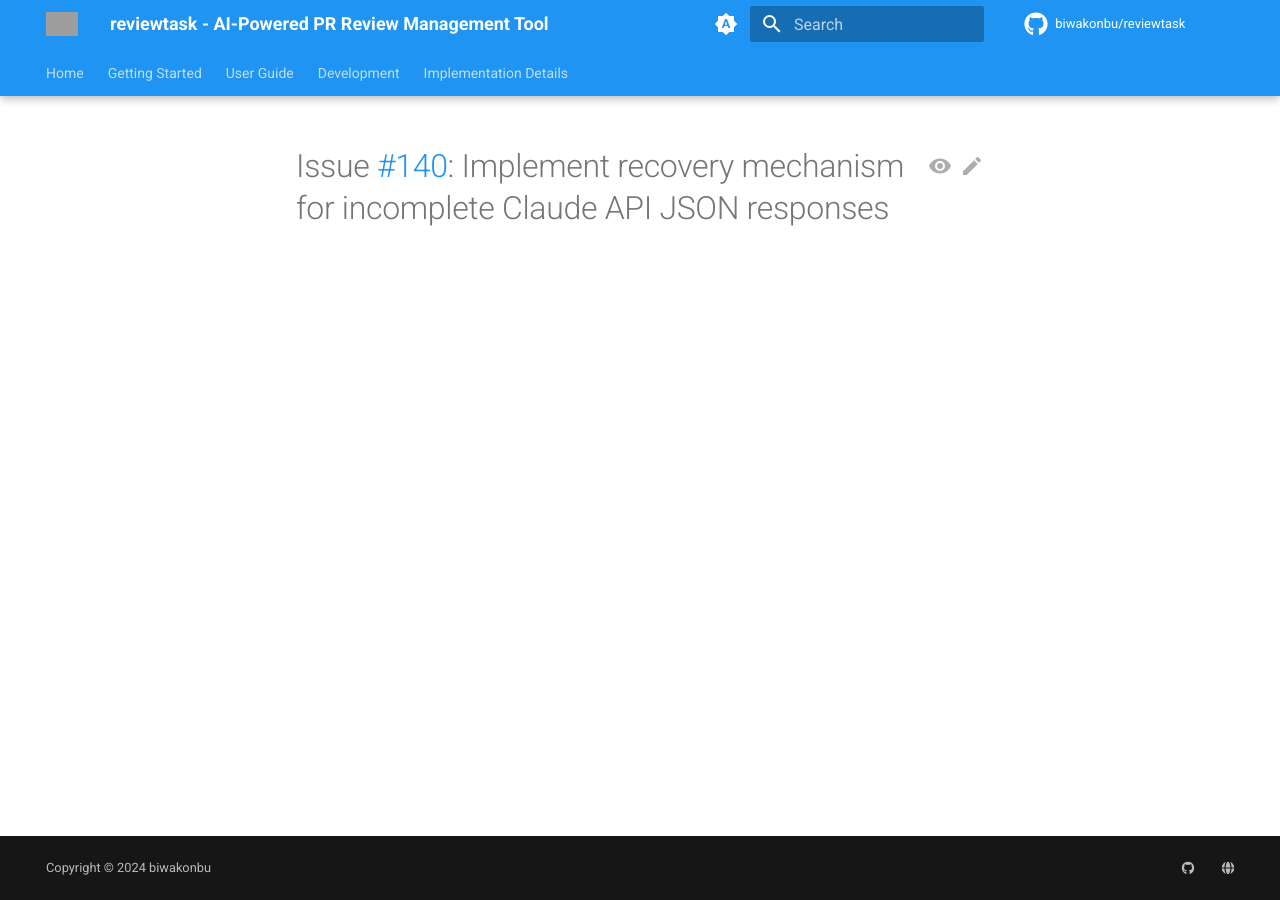
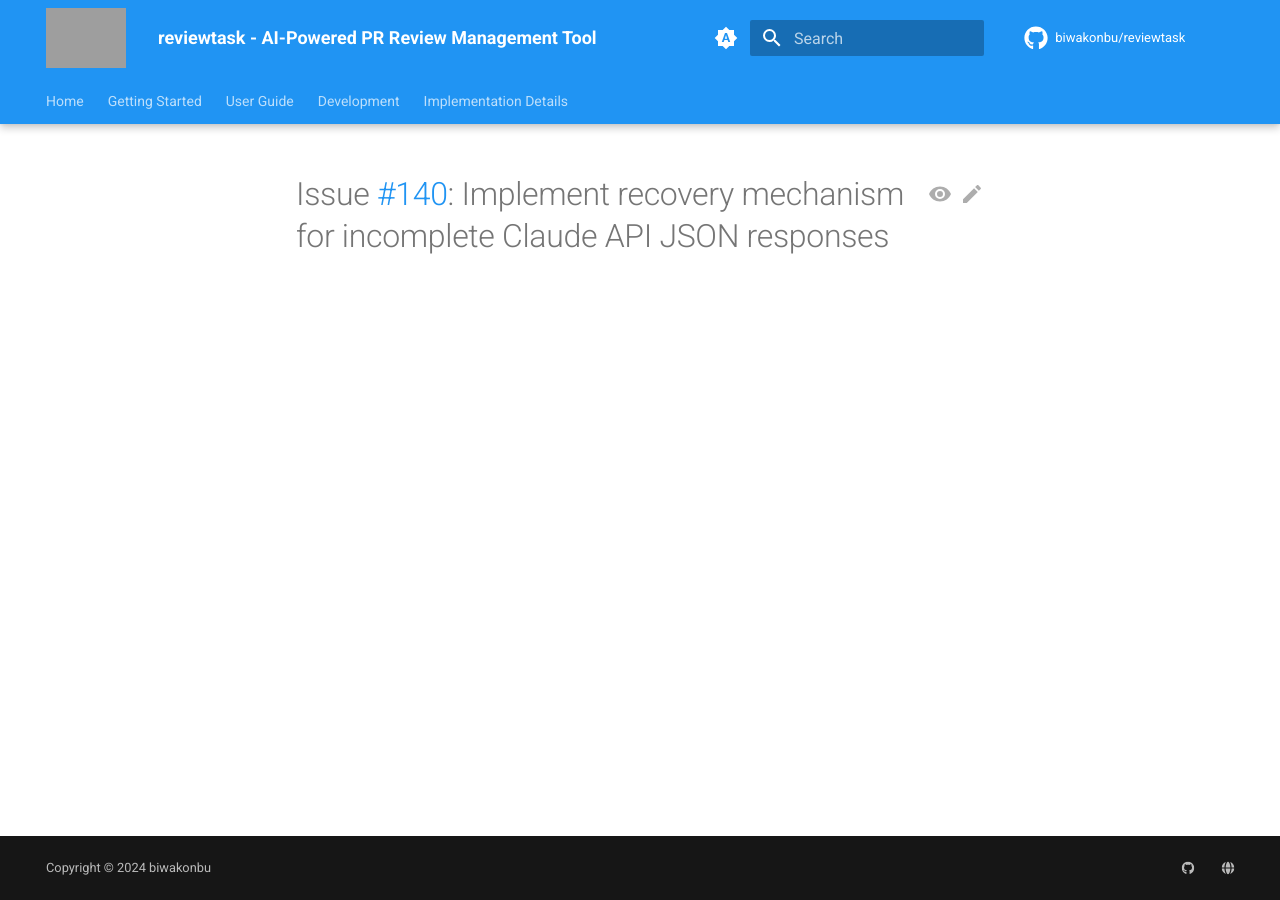
Before and after one commit to biwakonbu/reviewtask, an MkDocs documentation site: the page built from docs/issue-140-implementation.md, in a window 1280 px wide. Built offline with MkDocs 1.6.1 and Material for MkDocs 9.7.7, drawn with Linux system fonts in a browser that asks for light colours; comment, search, counter and statistics services are not loaded; the version menu is left out; grey boxes are pictures that could not be loaded.

Commit message:
docs: Improve OGP implementation and header logo sizing
- Fix logo.png metadata to correct dimensions (1024x512)
- Add comprehensive OGP meta tags for various platforms
  - Facebook/general OGP uses logo.png for wide format
  - LinkedIn/WhatsApp uses icon.png for square format
  - Twitter Card optimized with summary_large_image
- Enhance header logo visibility with proper sizing
  - Desktop: 3rem height with 6rem max width
  - Responsive sizing for tablet and mobile devices
- Add Schema.org structured data for better SEO

🤖 Generated with [Claude Code](https://claude.ai/code)

Co-Authored-By: Claude <noreply@anthropic.com>

```diff
--- a/docs/assets/stylesheets/extra.css
+++ b/docs/assets/stylesheets/extra.css
@@ -1,9 +1,34 @@
 /* Custom styles for reviewtask documentation */
 
-/* Logo adjustments */
+/* Logo adjustments - Optimized for horizontal logo (1024x512) */
 .md-header__button.md-logo img {
-    max-height: 2rem;
+    height: 3rem;
     width: auto;
+    max-width: 6rem;  /* 2:1 aspect ratio */
+    object-fit: contain;
+}
+
+/* Tablet responsive logo size */
+@media screen and (max-width: 76.1875em) {
+    .md-header__button.md-logo img {
+        height: 2.5rem;
+        max-width: 5rem;
+    }
+}
+
+/* Small mobile devices */
+@media screen and (max-width: 600px) {
+    .md-header__button.md-logo img {
+        height: 2rem;
+        max-width: 4rem;
+    }
+}
+
+/* Ensure logo container has enough space */
+.md-header__button.md-logo {
+    padding: 0.2rem 0.4rem;
+    display: flex;
+    align-items: center;
 }
 
 /* Additional OGP meta tags styles */
@@ -27,5 +52,16 @@
 
 /* Improve logo visibility in dark mode */
 [data-md-color-scheme="slate"] .md-header__button.md-logo img {
-    filter: brightness(1.1);
+    filter: brightness(1.2) contrast(1.1);
 }
+
+/* Ensure logo doesn't get cut off */
+.md-header__inner {
+    align-items: center;
+}
+
+/* Logo hover effect */
+.md-header__button.md-logo:hover img {
+    transform: scale(1.05);
+    transition: transform 0.2s ease-in-out;
+}
--- a/docs/overrides/main.html
+++ b/docs/overrides/main.html
@@ -1,30 +1,76 @@
 {% extends "base.html" %}
 
 {% block extrahead %}
-  <!-- Open Graph / Facebook -->
+  <!-- Primary Open Graph / Facebook (Wide Format) -->
   <meta property="og:type" content="website">
   <meta property="og:url" content="{{ page.canonical_url }}">
   <meta property="og:title" content="{% if page.title %}{{ page.title }} - {% endif %}{{ config.site_name }}">
   <meta property="og:description" content="{{ config.site_description }}">
   <meta property="og:image" content="{{ config.site_url }}assets/images/logo.png">
-  <meta property="og:image:width" content="1200">
-  <meta property="og:image:height" content="630">
+  <meta property="og:image:width" content="1024">
+  <meta property="og:image:height" content="1024">
+  <meta property="og:image:alt" content="reviewtask - AI-Powered PR Review Management Tool">
+  <meta property="og:site_name" content="{{ config.site_name }}">
+  <meta property="og:locale" content="en_US">
 
-  <!-- Twitter -->
-  <meta property="twitter:card" content="summary_large_image">
-  <meta property="twitter:url" content="{{ page.canonical_url }}">
-  <meta property="twitter:title" content="{% if page.title %}{{ page.title }} - {% endif %}{{ config.site_name }}">
-  <meta property="twitter:description" content="{{ config.site_description }}">
-  <meta property="twitter:image" content="{{ config.site_url }}assets/images/logo.png">
+  <!-- Twitter Card (Uses logo for large card, icon for summary) -->
+  <meta name="twitter:card" content="summary_large_image">
+  <meta name="twitter:site" content="@biwakonbu">
+  <meta name="twitter:url" content="{{ page.canonical_url }}">
+  <meta name="twitter:title" content="{% if page.title %}{{ page.title }} - {% endif %}{{ config.site_name }}">
+  <meta name="twitter:description" content="{{ config.site_description }}">
+  <meta name="twitter:image" content="{{ config.site_url }}assets/images/logo.png">
+  <meta name="twitter:image:alt" content="reviewtask logo">
+
+  <!-- LinkedIn and other platforms (Square format) -->
+  <meta property="og:image:secure_url" content="{{ config.site_url }}assets/images/icon.png">
+  <meta property="og:image:type" content="image/png">
+
+  <!-- WhatsApp and mobile platforms -->
+  <meta property="og:image" content="{{ config.site_url }}assets/images/icon.png">
+  <meta property="og:image:width" content="1024">
+  <meta property="og:image:height" content="1024">
+
+  <!-- Schema.org markup for Google -->
+  <script type="application/ld+json">
+  {
+    "@context": "https://schema.org",
+    "@type": "SoftwareApplication",
+    "name": "reviewtask",
+    "description": "{{ config.site_description }}",
+    "url": "{{ config.site_url }}",
+    "applicationCategory": "DeveloperApplication",
+    "operatingSystem": "Linux, macOS, Windows",
+    "offers": {
+      "@type": "Offer",
+      "price": "0",
+      "priceCurrency": "USD"
+    }
+  }
+  </script>
 
   <!-- Additional meta tags -->
   <meta name="application-name" content="reviewtask">
   <meta name="apple-mobile-web-app-title" content="reviewtask">
+  <meta name="apple-mobile-web-app-capable" content="yes">
+  <meta name="apple-mobile-web-app-status-bar-style" content="black-translucent">
   <meta name="theme-color" content="#1e88e5">
   <meta name="msapplication-TileColor" content="#1e88e5">
+  <meta name="msapplication-TileImage" content="{{ config.site_url }}assets/images/icon.png">
 
   <!-- Favicon variations -->
+  <link rel="icon" type="image/png" sizes="1024x1024" href="{{ config.site_url }}assets/images/icon.png">
+  <link rel="icon" type="image/png" sizes="512x512" href="{{ config.site_url }}assets/images/icon.png">
+  <link rel="icon" type="image/png" sizes="192x192" href="{{ config.site_url }}assets/images/icon.png">
   <link rel="icon" type="image/png" sizes="32x32" href="{{ config.site_url }}assets/images/icon.png">
   <link rel="icon" type="image/png" sizes="16x16" href="{{ config.site_url }}assets/images/icon.png">
+  <link rel="apple-touch-icon" sizes="180x180" href="{{ config.site_url }}assets/images/icon.png">
+  <link rel="apple-touch-icon" sizes="152x152" href="{{ config.site_url }}assets/images/icon.png">
+  <link rel="apple-touch-icon" sizes="120x120" href="{{ config.site_url }}assets/images/icon.png">
+  <link rel="apple-touch-icon" sizes="76x76" href="{{ config.site_url }}assets/images/icon.png">
   <link rel="apple-touch-icon" href="{{ config.site_url }}assets/images/icon.png">
+
+  <!-- Preconnect to external domains -->
+  <link rel="preconnect" href="https://fonts.googleapis.com">
+  <link rel="preconnect" href="https://fonts.gstatic.com" crossorigin>
 {% endblock %}
```
Also changed, not shown: 1 other file.
